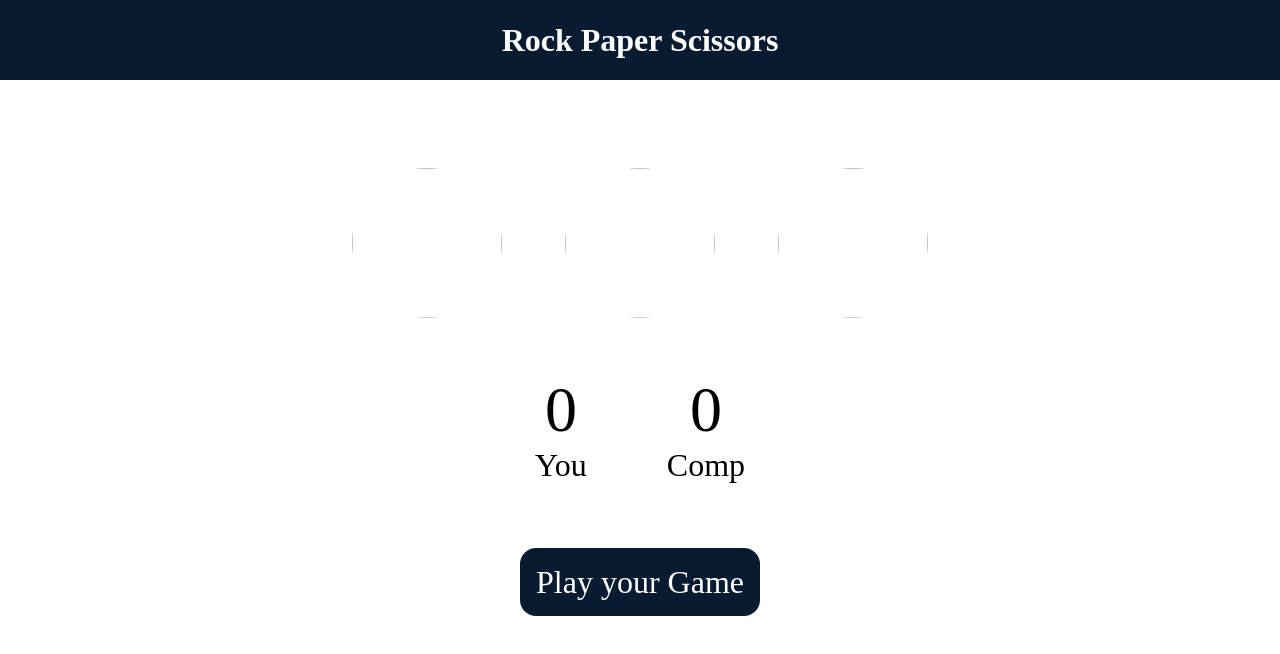
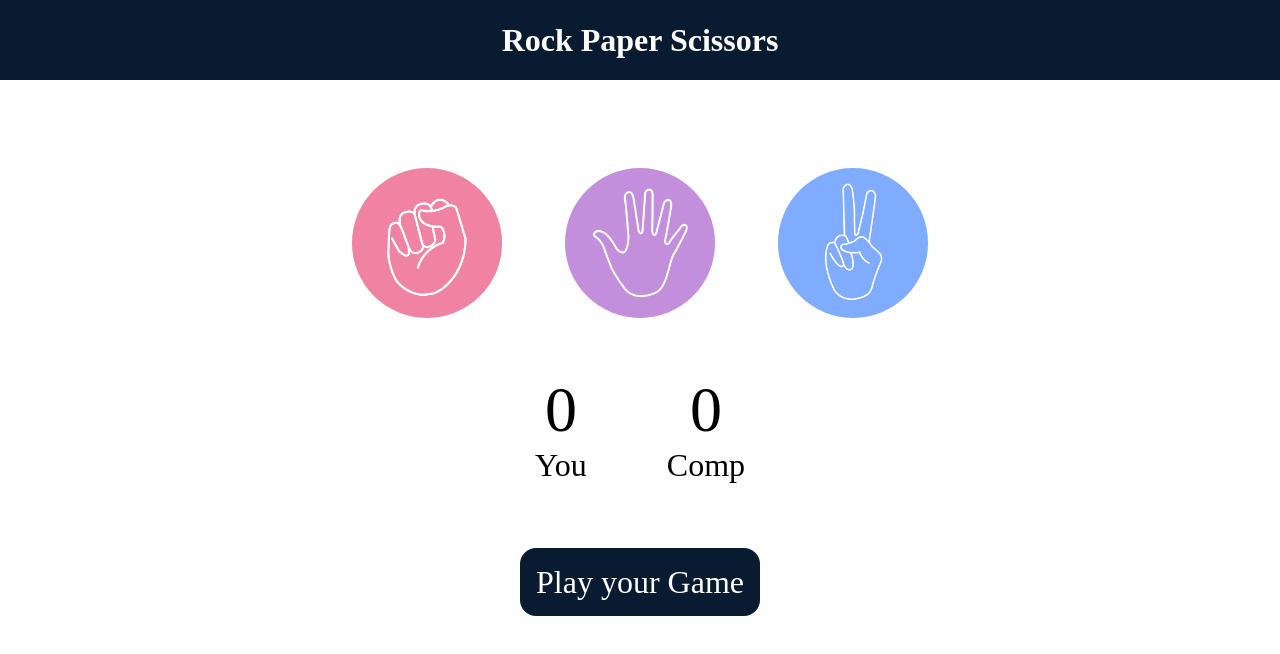
Before and after one commit to Akash-kotagiri/rock-paper-scissors, a plain HTML site: page index.html in a window 1280 px wide. Drawn offline with Linux system fonts and the light colour scheme.

Commit message:
added images file

```diff
--- a/index.html
+++ b/index.html
@@ -10,13 +10,13 @@
     <h1>Rock Paper Scissors</h1>
     <div class="choices">
         <div class="choice" id="rock">
-            <img src="../Images/rock.png">
+            <img src="./Images/rock.png">
         </div>
         <div class="choice" id="paper">
-            <img src="../Images/paper.png">
+            <img src="./Images/paper.png">
         </div>
         <div class="choice" id="scissors">
-            <img src="../Images/scissors.png">
+            <img src="./Images/scissors.png">
         </div>
     </div>
 
```
Also changed, not shown: Images/paper.png (added), Images/rock.png (added), Images/scissors.png (added).
